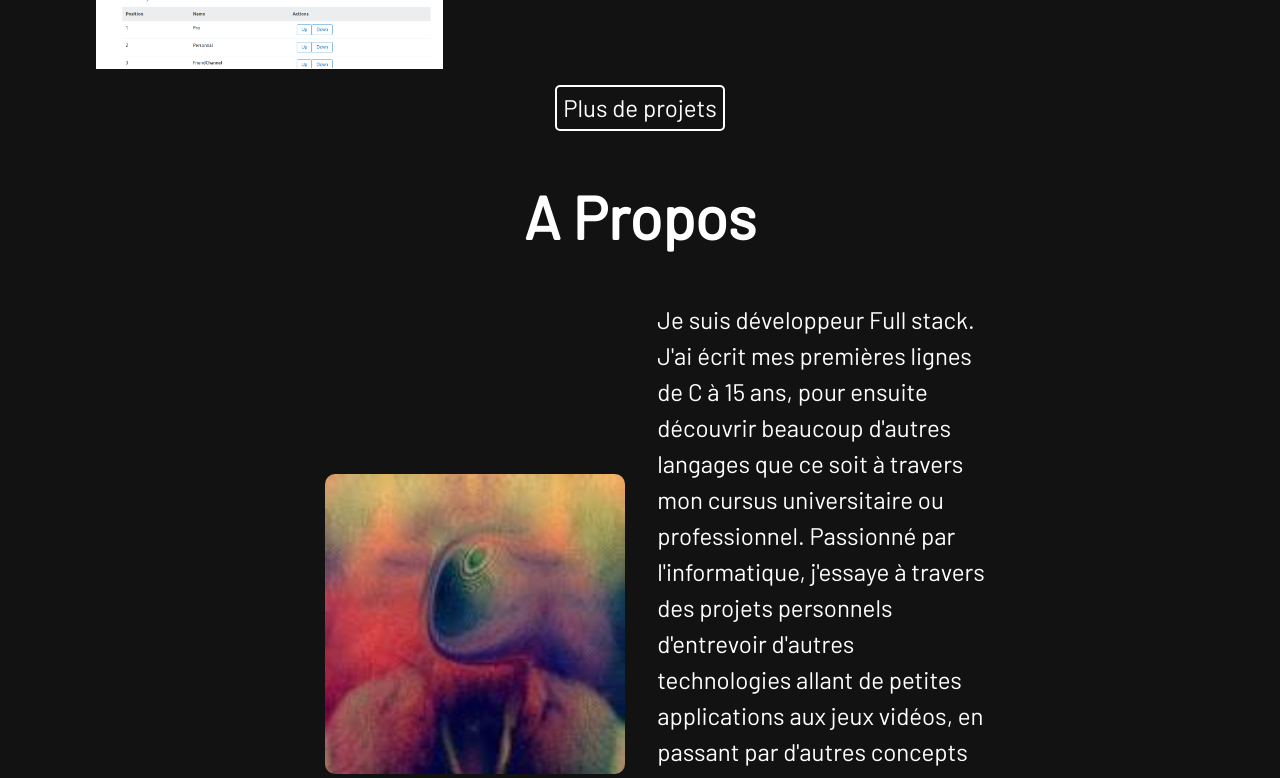
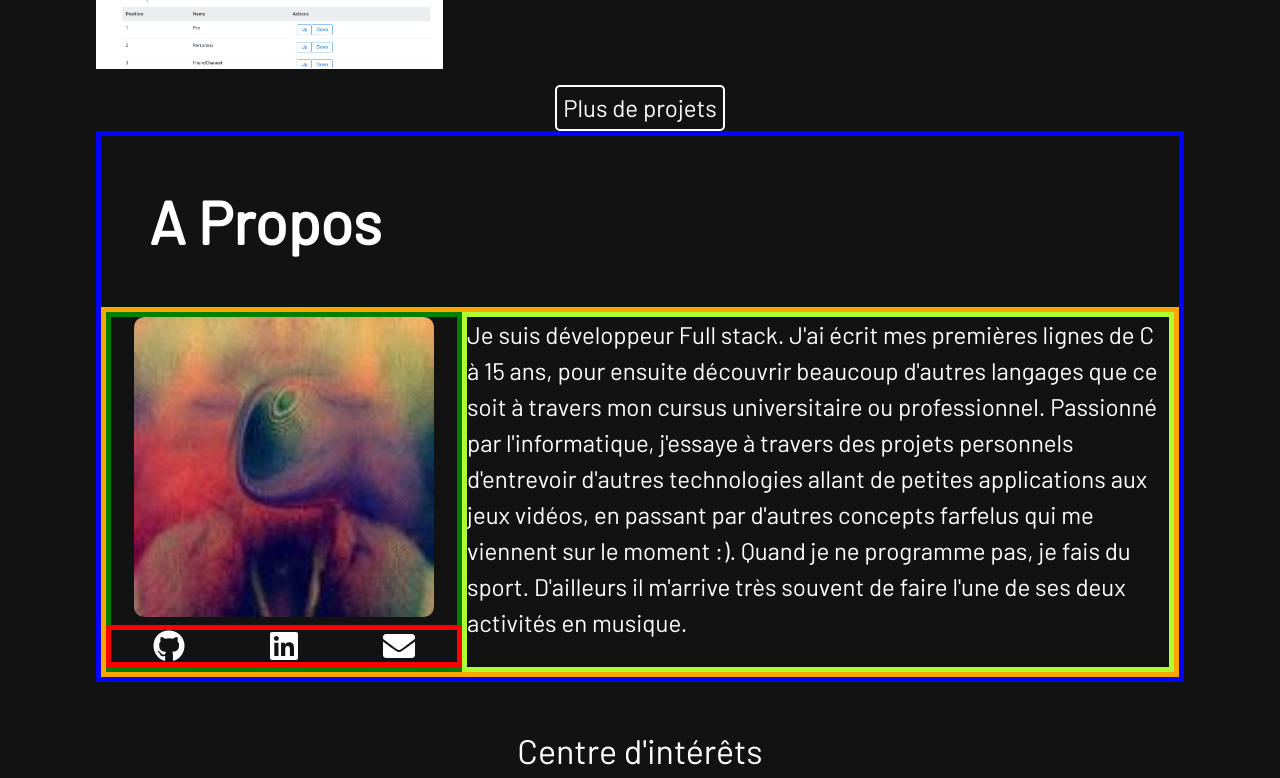
Before and after one commit to guillaume-gomez/guillaume-gomez.github.io, a React (Create React App) app: page / in a window 1280 px wide. Shown: the part 2660-3438 px from the top of the page. Built offline with nearby package versions, Linux system fonts and the light colour scheme.

Commit message:
wip convert grid

```diff
--- a/src/App.tsx
+++ b/src/App.tsx
@@ -25,7 +25,7 @@ function App() {
         <span ref={toProject} style={{width: "100%"}} >
          <Projects refTarget={toAboutMe} />
         </span>
-        <span ref={toAboutMe} style={{display: "flex", justifyContent: "center"}}>
+        <span ref={toAboutMe} style={{width: "100%"}}>
           <AboutMe />
         </span>
          <Hobbies />
--- a/src/views/AboutMe.css
+++ b/src/views/AboutMe.css
@@ -1,30 +1,33 @@
 .about-me-content {
-  //border: 5px solid blue;
+  border: 5px solid blue;
+  //max-width: 1500px;
+  display: grid;
+  box-sizing: border-box;
+  width: 100%;
+  height: 100%;
+  grid-template-rows: auto auto;
+}
+
+.about-me-infos {
+  border: 5px solid orange;
+  max-height: 1500px;
+  display: grid;
+  box-sizing: border-box;
+  width: 100%;
+  height: 100%;
+  grid-template-columns: 1fr 2fr;
+}
+
+.about-me-avatar {
+  border:  5px solid green;
   display: flex;
   flex-direction: column;
   justify-content: center;
   align-items: center;
 }
 
-.about-me-infos {
-  //border: 5px solid orange;
-  display: flex;
-  flex-direction: row;
-  justify-content: center;
-  align-items: center;
-  width: 80%;
-  height: auto;
-}
-
-.about-me-avatar {
-  display: flex;
-  flex-direction: column;
-  justify-content: center;
-  align-items: center;
-  margin: 32px;
-}
-
 .about-me-icons {
+  border: 5px solid red;
   display: flex;
   width: 100%;
   margin: 0;
@@ -34,6 +37,7 @@
 }
 
 .about-me-text {
+  border: 5px solid greenyellow;
   text-align: left;
   line-height: 1.5em;
 }
@@ -54,7 +58,7 @@
   margin-bottom: 8px;
 }
 
-
+/*
 @media(max-width: 1500px) {
   .about-me-infos {
     width: 85%;
@@ -68,14 +72,12 @@
   .about-me-text {
     line-height: 1.25em;
   }
-}
+}*/
 
 
 @media(max-width: 768px) {
-  .about-me-text {
-    text-align: center;
-  }
   .about-me-infos {
-    flex-direction: column;
+    grid-template-rows: 1fr 1fr;
+    grid-template-columns: 1fr;
   }
 }
--- a/src/views/AboutMe.tsx
+++ b/src/views/AboutMe.tsx
@@ -11,7 +11,7 @@ import { GITHUB, LINKEDIN, MAIL } from '../constants';
 function AboutMe() {
   const { t } = useTranslation();
   return (
-    <section className="about-me-content content">
+    <section className="about-me-content">
       <h2>{t("about-me.about-me")}</h2>
       <div className="about-me-infos">
         <div className="about-me-avatar">
```
